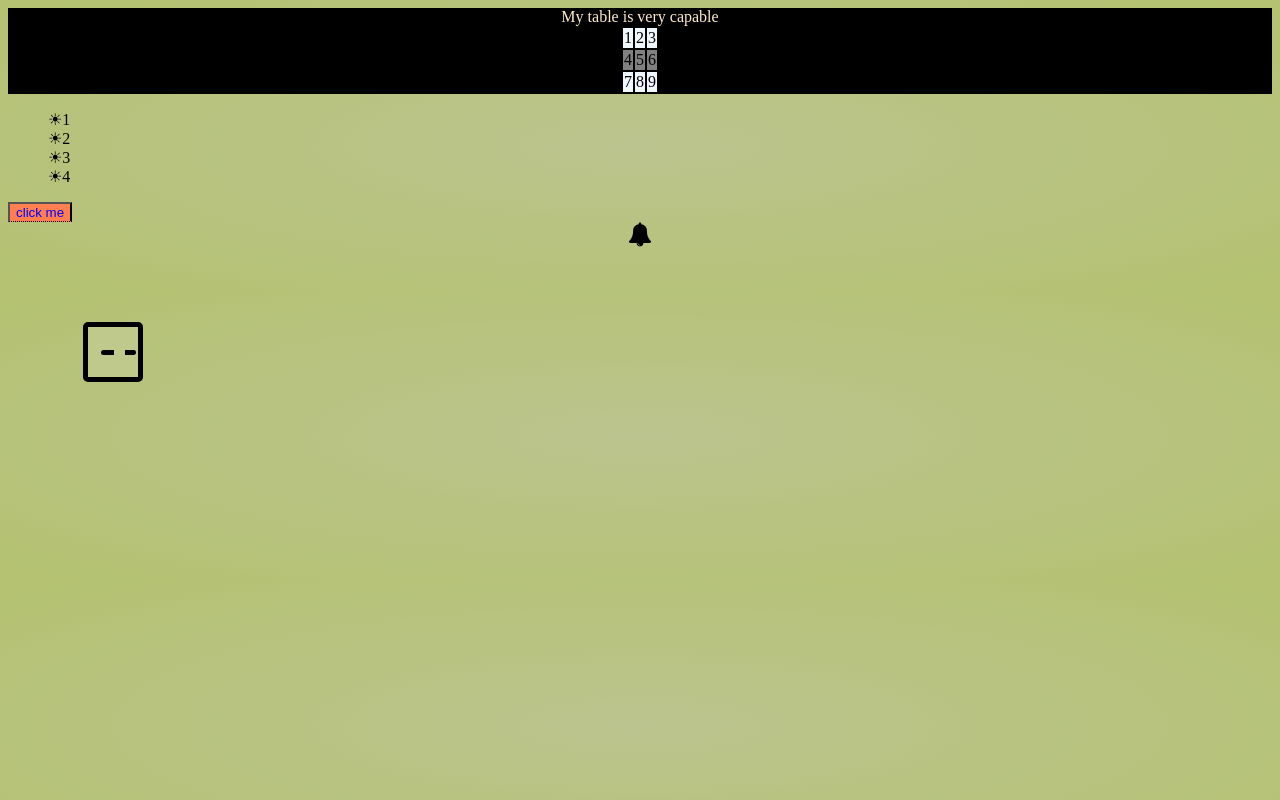
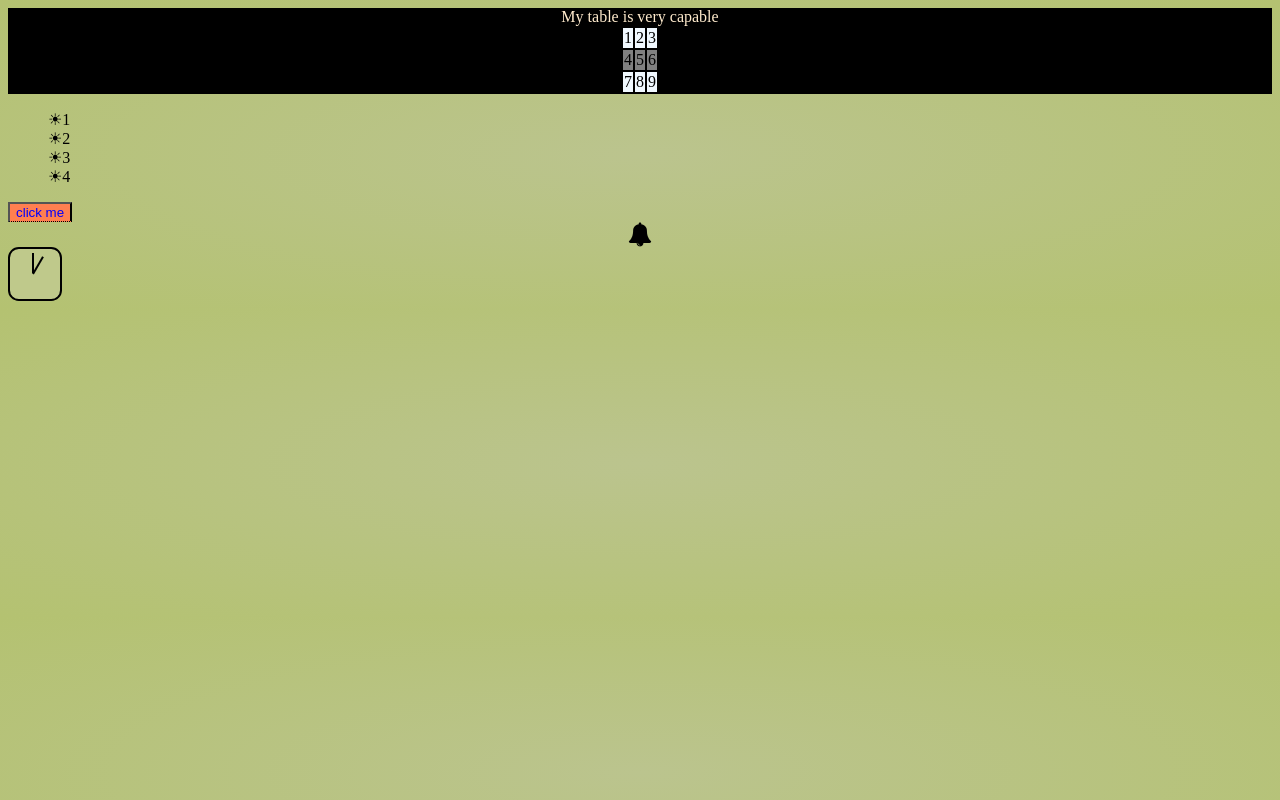
Before and after one commit to BoguszDmowski/First-task-from-CSS-HTML-advanced-course, a plain HTML site: page index.html in a window 1280 px wide. Drawn offline with Linux system fonts and the light colour scheme.

Commit message:
Add files via upload

```diff
--- a/index.html
+++ b/index.html
@@ -67,22 +67,22 @@
 <script>
 var modal = document.getElementById("myModal");
 var btn = document.getElementById("myBtn");
-var span = document.getElementsByClassName("close")[0];
+// var span = document.getElementsByClassName("close")[0];
 
-btn.onclick = function() {
-  modal.style.display = "block";
-}
+// btn.onclick = function() {
+//   modal.style.display = "block";
+// }
 btn.addEventListener('click', () => {
     modal.classList.toggle('modal-two');
 });
 
-span.onclick = function() {
-  modal.style.display = "none";
-}
+// span.onclick = function() {
+//   modal.style.display = "none";
+// }
 
 window.onclick = function(event) {
   if (event.target == modal) {
-    modal.style.display = "none";
+    modal.classList.toggle('modal');
   }
 }
 </script>
--- a/style.css
+++ b/style.css
@@ -1,9 +1,11 @@
 body {
-
-  background-color: rgb(191, 201, 139) ;
-  background: radial-gradient(ellipse at center, rgb(187, 196, 142) 0%, rgb(180, 194, 113) 100%);
+  background-color: rgb(191, 201, 139);
+  background: radial-gradient(
+    ellipse at center,
+    rgb(187, 196, 142) 0%,
+    rgb(180, 194, 113) 100%
+  );
   justify-content: center;
-
 }
 /*######## 1.Table ########*/
 div {
@@ -12,8 +14,8 @@ div {
   text-align: center;
 }
 table {
-    margin-left:auto;
-    margin-right:auto;
+  margin-left: auto;
+  margin-right: auto;
 }
 
 table tr:nth-child(odd) {
@@ -28,11 +30,11 @@ tr:hover {
   font-weight: bold;
 }
 /*######## 2.List ########*/
-ul{
+ul {
   list-style: none;
 }
 ul li::before {
- content:"\2600";
+  content: "\2600";
 }
 
 /*######## 3.Button ########*/
@@ -60,7 +62,6 @@ button:disabled {
 }
 /*######## 4.Tool Tip ########*/
 .tooltip {
-
   border-bottom: 1px dotted black; /* If you want dots under the hoverable text */
 }
 .tooltip .tooltiptext {
@@ -92,12 +93,12 @@ button:disabled {
 }
 
 /*######## 5.Modal ########*/
-@keyframes ease-in {
+@keyframes dissaperence {
   0% {
     top: 0px;
   }
   100% {
-    top: 50%;
+    top: 100%;
   }
 }
 @keyframes apperance {
@@ -110,7 +111,7 @@ button:disabled {
 }
 
 .modal {
-    opacity:0;
+  opacity: 0;
   position: fixed;
   z-index: 1;
   left: 0;
@@ -120,12 +121,12 @@ button:disabled {
   overflow: auto;
   background-color: rgb(145, 57, 57);
   background-color: rgba(189, 75, 75, 0.4);
-    animation: ease-in 5s 1;
+  animation-name: dissaperence;
+  animation-duration: 4s;
 }
 
 .modal-two {
-  display: block;
-  opacity:1;
+  opacity: 1;
   position: fixed;
   z-index: 1;
   left: 0;
@@ -164,21 +165,40 @@ button:disabled {
 /*######## 6.Bell ########*/
 
 @keyframes spin {
-
-  0% {transform: rotate(0deg);}
-  8% {transform: rotate(45deg);}
-  16% {transform: rotate(0deg);}
-  24% {transform: rotate(-45deg);}
-  32% {transform: rotate(0deg);}
-  68% {transform: rotate(0deg);}
-  76% {transform: rotate(45deg);}
-  84% {transform: rotate(0deg);}
-  92% {transform: rotate(-45deg);}
-  100% {transform: rotate(0deg);}
+  0% {
+    transform: rotate(0deg);
+  }
+  8% {
+    transform: rotate(45deg);
+  }
+  16% {
+    transform: rotate(0deg);
+  }
+  24% {
+    transform: rotate(-45deg);
+  }
+  32% {
+    transform: rotate(0deg);
+  }
+  68% {
+    transform: rotate(0deg);
+  }
+  76% {
+    transform: rotate(45deg);
+  }
+  84% {
+    transform: rotate(0deg);
+  }
+  92% {
+    transform: rotate(-45deg);
+  }
+  100% {
+    transform: rotate(0deg);
+  }
 }
 
 .fa {
-  color:black;
+  color: black;
 
   animation: spin 2500ms linear 0ms infinite normal both;
 }
@@ -186,67 +206,56 @@ button:disabled {
 /*######## 7.Ikona Zegarka ########*/
 @import "compass/css3";
 .clock {
-
-  transform:translateY(100px) translateX(100px);
+  /*   position:relative; */
+  /*   transform:scale(2); */
+  border-radius: 20%;
+  border: 2px solid black;
   width: 50px;
+  background-color: rgb(191, 201, 139);
   height: 50px;
-	border-radius: 30px;
-	border: solid 5px black;
-	left: 50%;
-	margin-left: -25px;
-	top: 50%;
-  margin-top: -25px;
-  background-color: rgb(191, 201, 139);
-  border-radius: 5px;
-}
-.hours {
-		position: absolute;
-		width: 24px;
-		height: 5px;
-    top: 22.5px;
-    border-radius: 5px;
-    left: 12.5px;
-		animation: you-spin-me-round-round-baby-right-round 5s linear 0s infinite;
-}
-.hours:before {
-	content: "";
-	height: 5px;
-  width: 11px;
-  left: 12.5px;
-	position: absolute;
-	background: rgb(191, 201, 139);
-
+  position: relative;
 }
 
-.minutes {
+.clock:after {
   position: absolute;
-	width: 48px;
-	height: 5px;
-  top: 22.5px;
-  border-radius: 5px;
-	animation: you-spin-me-round-round-baby-right-round 2s linear 0s infinite;
+  width: 0px;
+  height: 20px;
+  display: block;
+  border-left: 2px solid black;
+  content: "";
+  left: 22px;
+  top: 4px;
+  animation-duration: 1s;
 }
-.hours:before {
+
+.clock:before {
+  position: absolute;
+
+  width: 0px;
+  height: 20px;
+  display: block;
+  border-left: 2px solid black;
   content: "";
-	height: 5px;
-  width: 11px;
-  left: 12.5px;
-	position: absolute;
-	background: rgb(191, 201, 139);
+  left: 22px;
+  top: 5px;
+  animation-duration: 60s;
+}
 
+.clock:before,
+.clock:after {
+  transform-origin: bottom;
+  animation-name: dial;
+  animation-iteration-count: infinite;
+  animation-timing-function: linear;
 }
-.minutes:before {
-	content: "";
-	height: 5px;
-	width: 24px;
-	position: absolute;
-  /* left: 2px; */
-  background: rgb(191, 201, 139);
 
+@keyframes dial {
+  0% {
+    transform: rotate(0deg);
   }
-@keyframes you-spin-me-round-round-baby-right-round {
-	0% { transform: rotate(0deg); }
-	100% { transform: rotate(360deg); }
+  100% {
+    transform: rotate(360deg);
+  }
 }
 /*######## Ekstra Zegar ########*/
 
```
Lines whose indentation alone changed are shown as unchanged.
